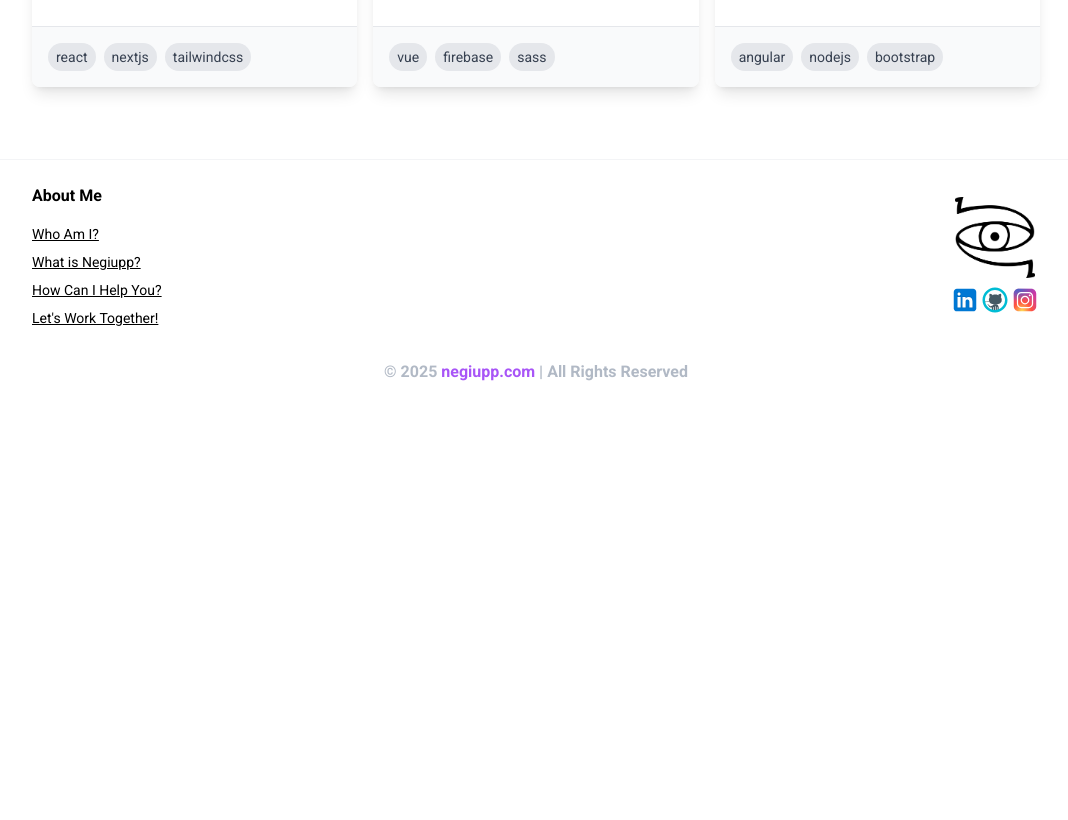
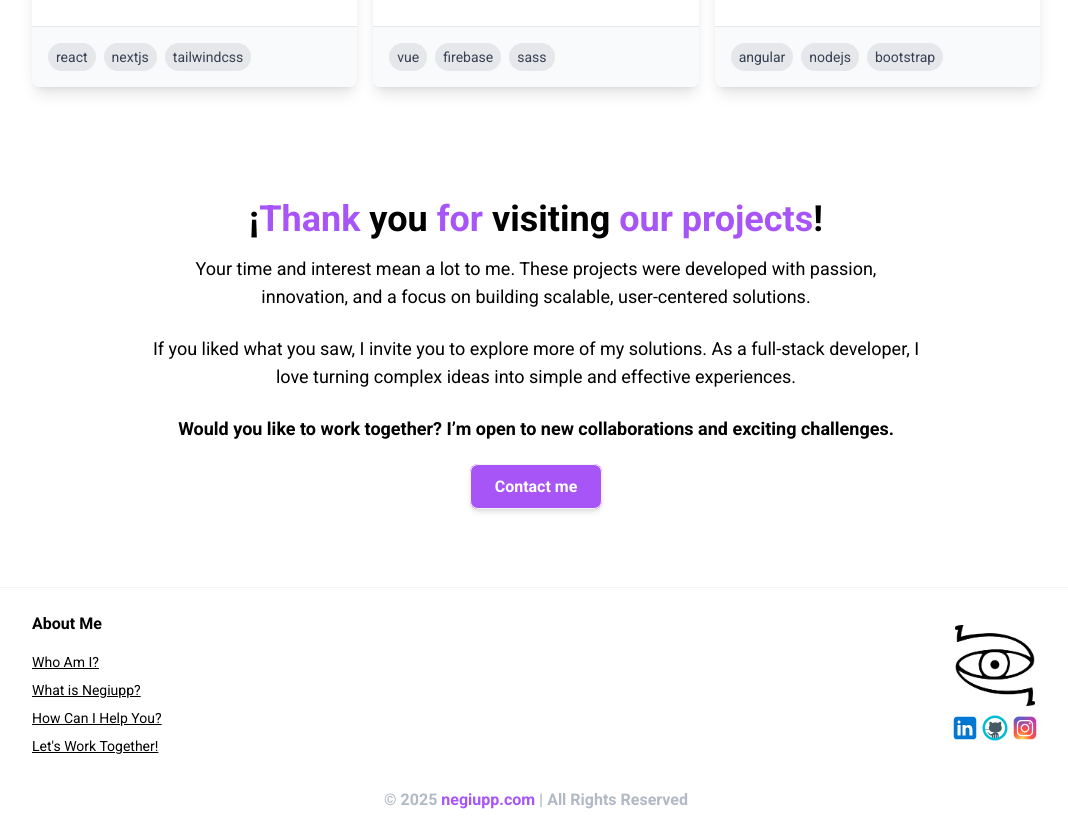
Before and after one commit to juansesu3/portfolio-web-v2, a Next.js app: page /en/projects in a window 1280 px wide. Shown: the part 1520-2340 px from the top of the page, without its empty margins (104-1172 px from the left). Before the commit the page ends 1912 px from the top, so only its background shows below. Built offline with nearby package versions, Linux system fonts and the light colour scheme.

Commit message:
working on projects

```diff
--- a/messages/en.json
+++ b/messages/en.json
@@ -72,7 +72,29 @@
         "title_two": "Projects",
         "sub_title": "Here you'll find a collection of my best creations, where innovation and creativity come together. Discover how I have helped my clients achieve their goals with unique solutions.",
         "cta_btn": "Let's Talk About Your Project!",
-        "sub_title_two": "My Projects"
+        "sub_title_two": "My Projects",
+        "end_section": {
+            "title": {
+                "one": "Thank",
+                "two": "you",
+                "three": "for",
+                "four": "visiting",
+                "five": "our projects"
+            },
+            "paragrah_1": "Your time and interest mean a lot to me. These projects were developed with passion, innovation, and a focus on building scalable, user-centered solutions.",
+            "paragrah_2": "If you liked what you saw, I invite you to explore more of my solutions. As a full-stack developer, I love turning complex ideas into simple and effective experiences.",
+            "paragrah_3": "Would you like to work together? I’m open to new collaborations and exciting challenges.",
+            "cta": "Contact me"
+        },
+
+         "end_section_inside": {
+              "title": "Did you find something that inspires you?",
+              "paragrah_1": "✨ And if some spark was ignited in you… ✨",
+              "paragrah_2": "Let's talk. We could build something amazing together",
+              "cta": "Contact me"
+            }
+
+
     },
     "blog": {
         "title": "Learning ",
@@ -157,13 +179,13 @@
         }
     },
     "profile": {
-        "cta_button":"Let’s talk",
+        "cta_button": "Let’s talk",
         "username": "Juan Sebastian Suarez Ramirez",
         "greeting": "Let me tell you something that has always driven me as a developer!",
         "shortIntro": "Behind every line of code I write, there’s a story: a business looking to grow, someone trying to solve a problem, or an idea worth bringing to life.",
         "introYourSelf": "I'm Juan Sebastián Suárez Ramírez, a Full Stack Developer with experience in modern frontend (React, Next.js, TypeScript) and solid backend (Node.js, Python). I help turn ideas into functional products by optimizing time, cost, and performance.\n//\nAs co-founder of PandorAI, I led applied AI solutions using techniques like RAG, significantly reducing operational costs and increasing real-world business impact.\n//\nIf your team needs to turn technical complexity into clarity and results, I can help you make it happen.\n//\nGot an idea ready to take the next step? Let's connect.",
-        "experinces":{
-           "makaia": {
+        "experinces": {
+            "makaia": {
                 "company": "Makaia",
                 "endDateExp": "2022-01-25T17:00:00.000Z",
                 "position": "Frontend Developer",
@@ -171,7 +193,7 @@
                 "urlCompany": "https://makaia.org/bootcamp-makaia/",
                 "startDateExp": "2021-07-01T10:00:00.000Z"
             },
-            "talent":{
+            "talent": {
                 "company": "Talent.com",
                 "endDateExp": "2022-12-15T15:00:00.000Z",
                 "position": "JavaScript Developer",
@@ -179,7 +201,7 @@
                 "urlCompany": "https://talent.com/",
                 "startDateExp": "2022-01-14T15:00:00.000Z"
             },
-            "negiupp":{
+            "negiupp": {
                 "company": "negiupp.com - my own brand",
                 "endDateExp": "2023-10-10T18:00:00.000Z",
                 "position": "Freelancer FullStack Developer specializing in React.js and Node.js",
@@ -187,7 +209,7 @@
                 "urlCompany": "Freelancer",
                 "startDateExp": "2023-01-30T21:00:00.000Z"
             },
-            "pandorai":{
+            "pandorai": {
                 "company": "PandorAI.ch",
                 "endDateExp": "2028-02-14T22:00:00.000Z",
                 "position": "CEO & Co-Founder",
@@ -197,44 +219,43 @@
             }
         },
         "education": {
-
-            "frontend-libraries":{
+            "frontend-libraries": {
                 "certificationName": "Frontend Development Libraries",
                 "gotDate": "2025-05-23T17:00:00.000Z",
                 "imageCertification": "https://my-page-negiupp.s3.amazonaws.com/1748254331491.png",
                 "institutionName": "FreeCodeCamp"
             },
-            "frontend":{
+            "frontend": {
                 "certificationName": "Frontend Developer With enfasis In React.js and desing thinkg tools",
                 "gotDate": "2021-12-05T17:00:00.000Z",
                 "imageCertification": "https://my-page-negiupp.s3.amazonaws.com/1748254331491.png",
                 "institutionName": "Makaia"
             },
-            "python":{
+            "python": {
                 "certificationName": "Python & Django Developer",
                 "gotDate": "2023-01-10T19:00:00.000Z",
                 "imageCertification": "https://my-page-negiupp.s3.amazonaws.com/1748254331491.png",
                 "institutionName": "Edutin"
             },
-            "bigdata":{
+            "bigdata": {
                 "certificationName": "Big Data",
                 "gotDate": "2023-01-20T15:34:29.000Z",
                 "imageCertification": "https://my-page-negiupp.s3.amazonaws.com/1748254331491.png",
                 "institutionName": "Edutin"
             },
-            "anglais":{
+            "anglais": {
                 "certificationName": "English B2 Upper Intermediate",
                 "gotDate": "2023-01-17T15:36:16.000Z",
                 "imageCertification": "https://my-page-negiupp.s3.amazonaws.com/1748254331491.png",
                 "institutionName": "efset.org"
             },
-            "javascript":{
+            "javascript": {
                 "certificationName": "JavaScript Algorithms and Data Structures",
                 "gotDate": "2023-01-12T15:38:24.000Z",
                 "imageCertification": "https://my-page-negiupp.s3.amazonaws.com/1748254331491.png",
                 "institutionName": "freecodecamp.org"
             },
-            "python_2":{
+            "python_2": {
                 "certificationName": "Python Developer",
                 "gotDate": "2023-01-28T15:42:11.000Z",
                 "imageCertification": "https://my-page-negiupp.s3.amazonaws.com/1748254331491.png",
@@ -242,81 +263,81 @@
             }
         },
         "languages": {
-            "esp":{
+            "esp": {
                 "language": "Spanish",
                 "levelLang": "C2"
             },
-            "eng":{
+            "eng": {
                 "language": "English",
                 "levelLang": "B2"
             },
-            "fra":{
+            "fra": {
                 "language": "French",
                 "levelLang": "B1"
             }
         },
         "skills": {
-            "00":{
+            "00": {
                 "skill": "JavaScript",
                 "progress": "100"
             },
-            "01":{
+            "01": {
                 "skill": "React.js",
                 "progress": "100"
             },
-            "02":{
+            "02": {
                 "skill": "MongoDB",
                 "progress": "100"
             },
-            "03":{
+            "03": {
                 "skill": "Next.js",
                 "progress": "100"
             },
-            "04":{
+            "04": {
                 "skill": "Problem Solving",
                 "progress": "100"
             },
-            "05":{
+            "05": {
                 "skill": "SQL",
                 "progress": "75"
             },
-            "06":{
+            "06": {
                 "skill": "NoSQL",
                 "progress": "100"
             },
-            "07":{
+            "07": {
                 "skill": "DBMS",
                 "progress": "75"
             },
-            "08":{
+            "08": {
                 "skill": "HTML5",
                 "progress": "100"
             },
-            "09":{
+            "09": {
                 "skill": "CSS3",
                 "progress": "100"
             },
-            "10":{
+            "10": {
                 "skill": "Node.js ",
                 "progress": "100"
             },
-            "11":{
+            "11": {
                 "skill": "Express.js",
                 "progress": "75"
             },
-            "12":{
+            "12": {
                 "skill": "Python",
                 "progress": "80"
             },
-            "13":{
+            "13": {
                 "skill": "TypeScript",
                 "progress": "90"
             },
-            "14":{
+            "14": {
                 "skill": "LangChain",
                 "progress": "60"
             },
-            "15":{
+            "15": {
                 "skill": "N8N",
                 "progress": "90"
             }
--- a/messages/es.json
+++ b/messages/es.json
@@ -72,7 +72,28 @@
         "title_two": "Proyectos",
         "sub_title": "Aquí encontrarás una colección de mis mejores creaciones, donde la innovación y la creatividad se fusionan. Descubre cómo he ayudado a mis clientes a alcanzar sus objetivos con soluciones únicas.",
         "cta_btn": "¡Hablemos de tu Proyecto!",
-        "sub_title_two": "Mis Proyectos"
+        "sub_title_two": "Mis Proyectos",
+        "end_section": {
+            "title": {
+                "one":"Gracias",
+                "two":"por",
+                "three":"visitar",
+                "four":"nuestros",
+                "five":"proyectos"
+            },
+            "paragrah_1": "Tu tiempo y tu interés significan mucho para mi. Estos proyectos han sido desarrollados con pasión, innovación y un enfoque en crear soluciones escalables y centradas en el usuario. ",
+            "paragrah_2":"      Si te ha gustado lo que ves, te invito a explorar más sobre mis soluciones. Como desarrollador full stack, me encanta convertir ideas complejas en experiencias simples y efectivas. ",
+            "paragrah_3":"¿Te gustaría trabajar juntos? Estoy abierto a nuevas colaboraciones y desafíos emocionantes.",
+            "cta": "Contáctame"
+        },
+
+            "end_section_inside": {
+              "title": "¿Encontraste algo que te inspira?",
+              "paragrah_1": "✨ Y si alguna chispa se encendió en ti… ✨",
+              "paragrah_2": "Hablemos. Podríamos construir algo increíble juntos",
+              "cta": "Contáctame"
+            }
+
     },
     "blog": {
         "title": "Aprender ",
@@ -157,7 +178,7 @@
         }
     },
     "profile": {
-        "cta_button":"Conversemos",
+        "cta_button": "Conversemos",
         "username": "Juan Sebastian Suarez Ramirez",
         "greeting": "¡Te contaré algo que siempre me ha movido como desarrollador.!",
         "shortIntro": "Detrás de cada línea de código que escribo hay una historia: un negocio que quiere crecer, una persona que quiere resolver un problema, una idea que merece funcionar.",
@@ -313,7 +334,7 @@
             },
             "14": {
                 "skill": "LangChain",
-                 "progress": "70"
+                "progress": "70"
             },
             "15": {
                 "skill": "N8N",
--- a/messages/fr.json
+++ b/messages/fr.json
@@ -72,7 +72,29 @@
         "title_two": "Projets",
         "sub_title": "Vous trouverez ici une collection de mes meilleures créations, où innovation et créativité se rencontrent. Découvrez comment j'ai aidé mes clients à atteindre leurs objectifs avec des solutions uniques.",
         "cta_btn": "Parlons de Votre Projet !",
-        "sub_title_two": "Mes Projets"
+        "sub_title_two": "Mes Projets",
+        "end_section": {
+            "title": {
+                "one": "Merci",
+                "two": "de",
+                "three": "visiter",
+                "four": "nos",
+                "five": "projets"
+            },
+            "paragrah_1": "Ton temps et ton intérêt comptent beaucoup pour moi. Ces projets ont été développés avec passion, innovation et une approche axée sur des solutions évolutives centrées sur l’utilisateur.",
+            "paragrah_2": "Si ce que tu vois t’a plu, je t’invite à découvrir davantage mes solutions. En tant que développeur full stack, j’adore transformer des idées complexes en expériences simples et efficaces.",
+            "paragrah_3": "Souhaites-tu que nous travaillions ensemble ? Je suis ouvert à de nouvelles collaborations et à des défis passionnants.",
+            "cta": "Contacte-moi"
+        },
+
+            "end_section_inside": {
+              "title": "Avez-vous trouvé quelque chose qui vous inspire ?",
+              "paragrah_1": "✨ Et si une étincelle s'est allumée en vous… ✨",
+              "paragrah_2": "Parlons-en. Nous pourrions construire quelque chose d'incroyable ensemble",
+              "cta": "Contactez-moi"
+            }
+
+
     },
     "blog": {
         "title": "Apprendre ",
@@ -157,13 +179,13 @@
         }
     },
     "profile": {
-        "cta_button":"Contactez-moi",
+        "cta_button": "Contactez-moi",
         "username": "Juan Sebastian Suarez Ramirez",
         "greeting": "Je vais te raconter quelque chose qui m’a toujours motivé en tant que développeur !",
         "shortIntro": "Derrière chaque ligne de code que j’écris, il y a une histoire : une entreprise qui souhaite se développer, une personne qui cherche à résoudre un problème, une idée qui mérite de se concrétiser.",
         "introYourSelf": "Je suis Juan Sebastián Suárez Ramírez, développeur Full Stack avec une expérience en frontend moderne (React, Next.js, TypeScript) et backend robuste (Node.js, Python). J’aide à transformer des idées en produits fonctionnels, en optimisant le temps, le coût et les performances.\n//\nEn tant que cofondateur de PandorAI, j’ai dirigé la mise en œuvre de solutions d’IA appliquées avec des techniques comme RAG, réduisant considérablement les coûts opérationnels tout en renforçant l’impact technologique dans des contextes réels.\n//\nSi votre équipe cherche à transformer la complexité technique en clarté et en résultats, je peux vous y aider.\n//\nVous avez une idée prête à passer à l’action ? Parlons-en.",
         "experinces": {
-            "makaia":{
+            "makaia": {
                 "company": "Makaia",
                 "endDateExp": "2022-01-25T17:00:00.000Z",
                 "position": "Développeur Frontend",
@@ -171,7 +193,7 @@
                 "urlCompany": "https://makaia.org/bootcamp-makaia/",
                 "startDateExp": "2021-07-01T10:00:00.000Z"
             },
-            "talent":{
+            "talent": {
                 "company": "Talent.com",
                 "endDateExp": "2022-12-15T15:00:00.000Z",
                 "position": "Développeur JavaScript",
@@ -179,7 +201,7 @@
                 "urlCompany": "https://talent.com/",
                 "startDateExp": "2022-01-14T15:00:00.000Z"
             },
-            "negiupp":{
+            "negiupp": {
                 "company": "negiupp.com - ma propre marque",
                 "endDateExp": "2023-10-10T18:00:00.000Z",
                 "position": "Développeur FullStack Freelance spécialisé en React.js et Node.js",
@@ -187,7 +209,7 @@
                 "urlCompany": "Freelancer",
                 "startDateExp": "2023-01-30T21:00:00.000Z"
             },
-            "pandorai":{
+            "pandorai": {
                 "company": "PandorAI.ch",
                 "endDateExp": "2028-02-14T22:00:00.000Z",
                 "position": "PDG et Cofondateur",
@@ -203,37 +225,37 @@
                 "imageCertification": "https://my-page-negiupp.s3.amazonaws.com/1748254331491.png",
                 "institutionName": "FreeCodeCamp"
             },
-            "frontend":{
+            "frontend": {
                 "certificationName": "Développeur Frontend avec spécialisation en React.js et outils de design thinking",
                 "gotDate": "2021-12-05T17:00:00.000Z",
                 "imageCertification": "https://my-page-negiupp.s3.amazonaws.com/1748254331491.png",
                 "institutionName": "Makaia"
             },
-            "python":{
+            "python": {
                 "certificationName": "Développeur Python & Django",
                 "gotDate": "2023-01-10T19:00:00.000Z",
                 "imageCertification": "https://my-page-negiupp.s3.amazonaws.com/1748254331491.png",
                 "institutionName": "Edutin"
             },
-            "bigdata":{
+            "bigdata": {
                 "certificationName": "Big Data",
                 "gotDate": "2023-01-20T15:34:29.000Z",
                 "imageCertification": "https://my-page-negiupp.s3.amazonaws.com/1748254331491.png",
                 "institutionName": "Edutin"
             },
-            "anglais":{
+            "anglais": {
                 "certificationName": "Anglais B2 – Niveau Intermédiaire Supérieur",
                 "gotDate": "2023-01-17T15:36:16.000Z",
                 "imageCertification": "https://my-page-negiupp.s3.amazonaws.com/1748254331491.png",
                 "institutionName": "efset.org"
             },
-            "javascript":{
+            "javascript": {
                 "certificationName": "Algorithmes JavaScript et Structures de Données",
                 "gotDate": "2023-01-12T15:38:24.000Z",
                 "imageCertification": "https://my-page-negiupp.s3.amazonaws.com/1748254331491.png",
                 "institutionName": "freecodecamp.org"
             },
-            "python_2":{
+            "python_2": {
                 "certificationName": "Développeur Python",
                 "gotDate": "2023-01-28T15:42:11.000Z",
                 "imageCertification": "https://my-page-negiupp.s3.amazonaws.com/1748254331491.png",
@@ -241,81 +263,81 @@
             }
         },
         "languages": {
-            "esp":{
+            "esp": {
                 "language": "Espagnol",
                 "levelLang": "C2"
             },
-            "eng":{
+            "eng": {
                 "language": "Anglais",
                 "levelLang": "B2"
             },
-            "fra":{
+            "fra": {
                 "language": "Français",
                 "levelLang": "B1"
             }
         },
         "skills": {
-            "00":{
+            "00": {
                 "skill": "JavaScript",
                 "progress": "100"
             },
-            "01":{
+            "01": {
                 "skill": "React.js",
                 "progress": "100"
             },
-            "02":{
+            "02": {
                 "skill": "MongoDB",
                 "progress": "100"
             },
-            "03":{
+            "03": {
                 "skill": "Next.js",
                 "progress": "100"
             },
-            "04":{
+            "04": {
                 "skill": "Problem Solving",
                 "progress": "100"
             },
-            "05":{
+            "05": {
                 "skill": "SQL",
                 "progress": "75"
             },
-            "06":{
+            "06": {
                 "skill": "NoSQL",
                 "progress": "100"
             },
-            "07":{
+            "07": {
                 "skill": "DBMS",
                 "progress": "75"
             },
-            "08":{
+            "08": {
                 "skill": "HTML5",
                 "progress": "100"
             },
-            "09":{
+            "09": {
                 "skill": "CSS3",
                 "progress": "100"
             },
-            "10":{
+            "10": {
                 "skill": "Node.js ",
                 "progress": "100"
             },
-            "11":{
+            "11": {
                 "skill": "Express.js",
                 "progress": "75"
             },
-            "12":{
+            "12": {
                 "skill": "Python",
                 "progress": "80"
             },
-            "13":{
+            "13": {
                 "skill": "TypeScript",
                 "progress": "90"
             },
-            "14":{
+            "14": {
                 "skill": "LangChain",
-                   "progress": "70"
+                "progress": "70"
             },
-            "15":{
+            "15": {
                 "skill": "N8N",
                 "progress": "90"
             }
--- a/src/app/[locale]/projects/page.tsx
+++ b/src/app/[locale]/projects/page.tsx
@@ -1,5 +1,6 @@
 import GridProjects from '@/app/components/projects/GridProjects'
 import HeroProjects from '@/app/components/projects/HeroProjects'
+import ThanksGrid from '@/app/components/projects/ThanksGrid'
 import React from 'react'
 
 const page = () => {
@@ -7,6 +8,7 @@ const page = () => {
     <div>
       <HeroProjects/>
       <GridProjects/>
+      <ThanksGrid/>
     </div>
   )
 }
--- a/src/app/components/projects/ThankYouSection.tsx
+++ b/src/app/components/projects/ThankYouSection.tsx
@@ -1,28 +1,26 @@
+import { useTranslations } from 'next-intl';
 import React from 'react';
 
 const ThankYouSection = () => {
+      const t = useTranslations('projects');
   return (
     <section className=" py-16  text-center rounded-lg ">
       <div className="max-w-3xl mx-auto">
-        <h2 className="text-4xl font-bold mb-4">
-          ¡<span className='text-purple-500'>Gracias</span> por  <span className='text-purple-500'>visitar</span> nuestro  <span className='text-purple-500'>proyecto</span>!
+        <h2 className="text-4xl font-bold mb-4 text-purple-500">
+          {t('end_section_inside.title')}
         </h2>
-        <p className="text-lg mb-6 ">
-          Tu tiempo y tu interés significan mucho para mi. Este proyecto ha sido desarrollado con pasión,
-          innovación y un enfoque en crear soluciones escalables y centradas en el usuario.
+        <p className=" mb-6 text-2xl font-normal">
+        {t('end_section_inside.paragrah_1')}
         </p>
         <p className="text-lg mb-6">
-          Si te ha gustado lo que viste, te invito a explorar más sobre mis soluciones. Como desarrollador
-          full stack, me encanta convertir ideas complejas en experiencias simples y efectivas.
+        {t('end_section_inside.paragrah_2')}
         </p>
-        <p className="text-lg font-semibold mb-8">
-          ¿Te gustaría trabajar juntos? Estoy abierto a nuevas colaboraciones y desafíos emocionantes.
-        </p>
+
         <a
           href="#contacto" // Enlace que puedes personalizar
           className="bg-purple-500 text-white hover:text-black font-semibold px-6 py-3 rounded-lg shadow-md hover:bg-white border border-gray-100  transition duration-300"
         >
-          Contáctame
+    {t('end_section_inside.cta')}
         </a>
       </div>
     </section>
--- /dev/null
+++ b/src/app/components/projects/ThanksGrid.tsx
@@ -0,0 +1,32 @@
+import { useTranslations } from 'next-intl';
+import React from 'react';
+
+const ThanksGrid = () => {
+    const t = useTranslations('projects');
+    return (
+        <section className=" py-16  text-center rounded-lg ">
+            <div className="max-w-3xl mx-auto">
+                <h2 className="text-4xl font-bold mb-4">
+                    ¡<span className='text-purple-500'>{t('end_section.title.one')}</span> {t('end_section.title.two')} <span className='text-purple-500'>{t('end_section.title.three')}</span> {t('end_section.title.four')}  <span className='text-purple-500'>{t('end_section.title.five')}</span>!
+                </h2>
+                <p className="text-lg mb-6 ">
+                    {t('end_section.paragrah_1')}
+                </p>
+                <p className="text-lg mb-6">
+                    {t('end_section.paragrah_2')}
+                </p>
+                <p className="text-lg font-semibold mb-8">
+                    {t('end_section.paragrah_3')}
+                </p>
+                <a
+                    href="#contacto" // Enlace que puedes personalizar
+                    className="bg-purple-500 text-white hover:text-black font-semibold px-6 py-3 rounded-lg shadow-md hover:bg-white border border-gray-100  transition duration-300"
+                >
+                    {t('end_section.cta')}
+                </a>
+            </div>
+        </section>
+    );
+};
+
+export default ThanksGrid;
```
